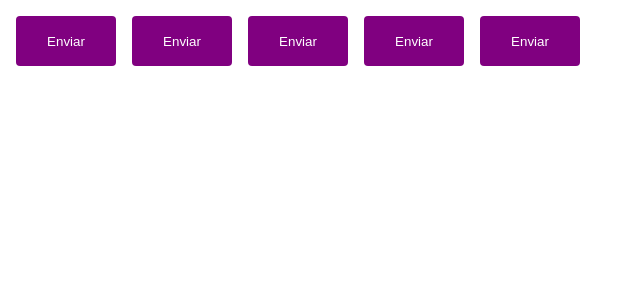
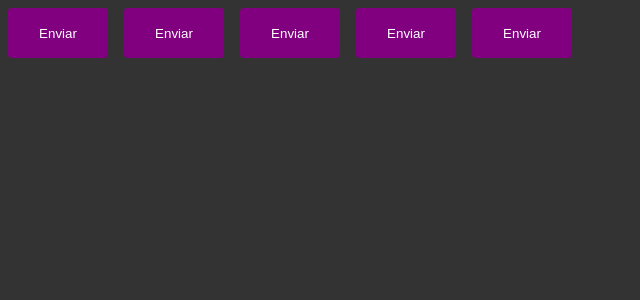
Before and after one commit to Vih6460/MBA_Pomodoro, a React (Vite) app: page / in a window 1280 px wide. Shown: the top 300 px of the page, without its empty margins (0-640 px from the left). Built offline with nearby package versions, Linux system fonts and the light colour scheme.

Commit message:
global styles

```diff
--- a/src/App.tsx
+++ b/src/App.tsx
@@ -1,15 +1,17 @@
 import { ThemeProvider } from "styled-components"
 import { Button } from "./components/Button"
 import { defaultTheme } from "./styles/themes/default"
+import { GlobalStyle } from "./styles/global"
 
 export function App() {
   return (
     <ThemeProvider theme={defaultTheme}>
-    <Button variant="primary"/>
-    <Button variant="secondary"/>
-    <Button variant="success"/>
-    <Button variant="danger"/>
-    <Button />
+      <Button variant="primary"/>
+      <Button variant="secondary"/>
+      <Button variant="success"/>
+      <Button variant="danger"/>
+      <Button />
+      <GlobalStyle />
     </ThemeProvider>
   )
 }
--- /dev/null
+++ b/src/styles/global.ts
@@ -0,0 +1,14 @@
+import { createGlobalStyle } from "styled-components";
+
+export const GlobalStyle = createGlobalStyle`
+    * {
+        margin: 0;
+        padding: 0;
+        box-sizing: border-box;
+    }
+
+    body {
+        background: #333;
+        color: #fff;
+    }
+`;
```
